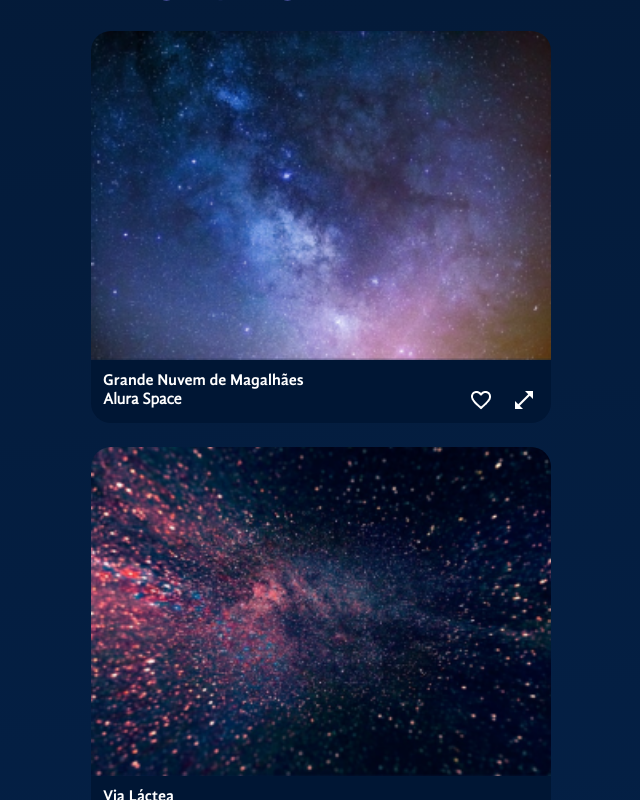
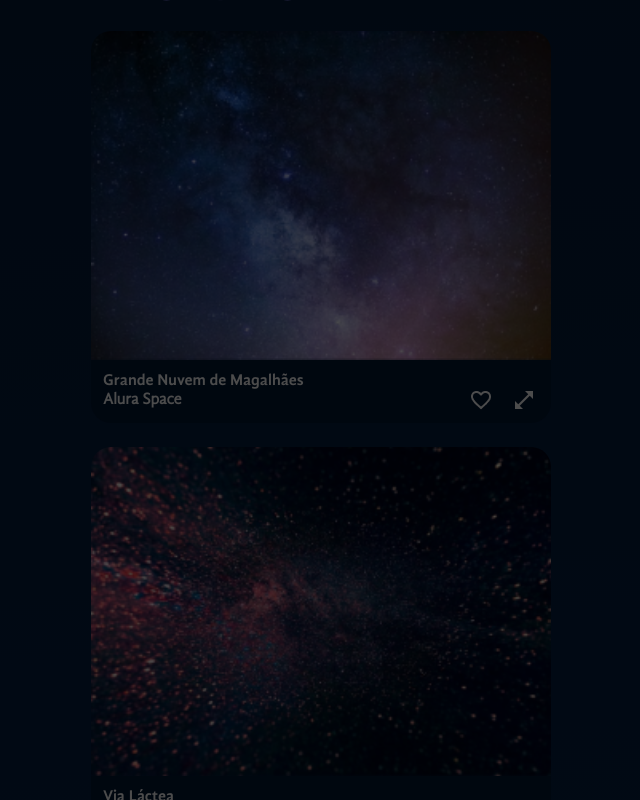
Before and after one commit to jotadagostin/SpaceAPP, a React (Vite) app in the folder space-app/: page / in a window 1280 px wide. Both pictures are taken after a click on the button 693 px from the left and 1091 px from the top of the page. Shown: the part 691-1491 px from the top of the page, without its empty margins (169-809 px from the left). Built offline with nearby package versions, Linux system fonts and the light colour scheme.

Commit message:
Update index.jsx

```diff
--- a/space-app/src/componentes/ModalZoom/index.jsx
+++ b/space-app/src/componentes/ModalZoom/index.jsx
@@ -1,12 +1,34 @@
+import styled from "styled-components";
+import Imagem from "../Galeria/Imagem";
+
+const Overlay = styled.div`
+  background-color: rgba(0, 0, 0, 0.7);
+  position: fixed;
+  top: 0;
+  right: 0;
+  bottom: 0;
+  left: 0;
+`;
+
+const DialogEstilizado = styled.dialog`
+    position: absolute;
+    top: 294px;
+`
+
 const ModalZomm = ({ foto }) => {
   return (
     <>
-      <dialog open={!!foto}>
-        <p>Exemplo do Mozilla</p>
-        <form method="dialog">
-          <button type="submit">ok</button>
-        </form>
-      </dialog>
+      {foto && (
+        <>
+          <Overlay />
+          <DialogEstilizado open={!!foto}>
+            <Imagem foto={foto} expandida={true} />
+            <form method="dialog">
+              <button type="submit">ok</button>
+            </form>
+          </DialogEstilizado>
+        </>
+      )}
     </>
   );
 };
```
